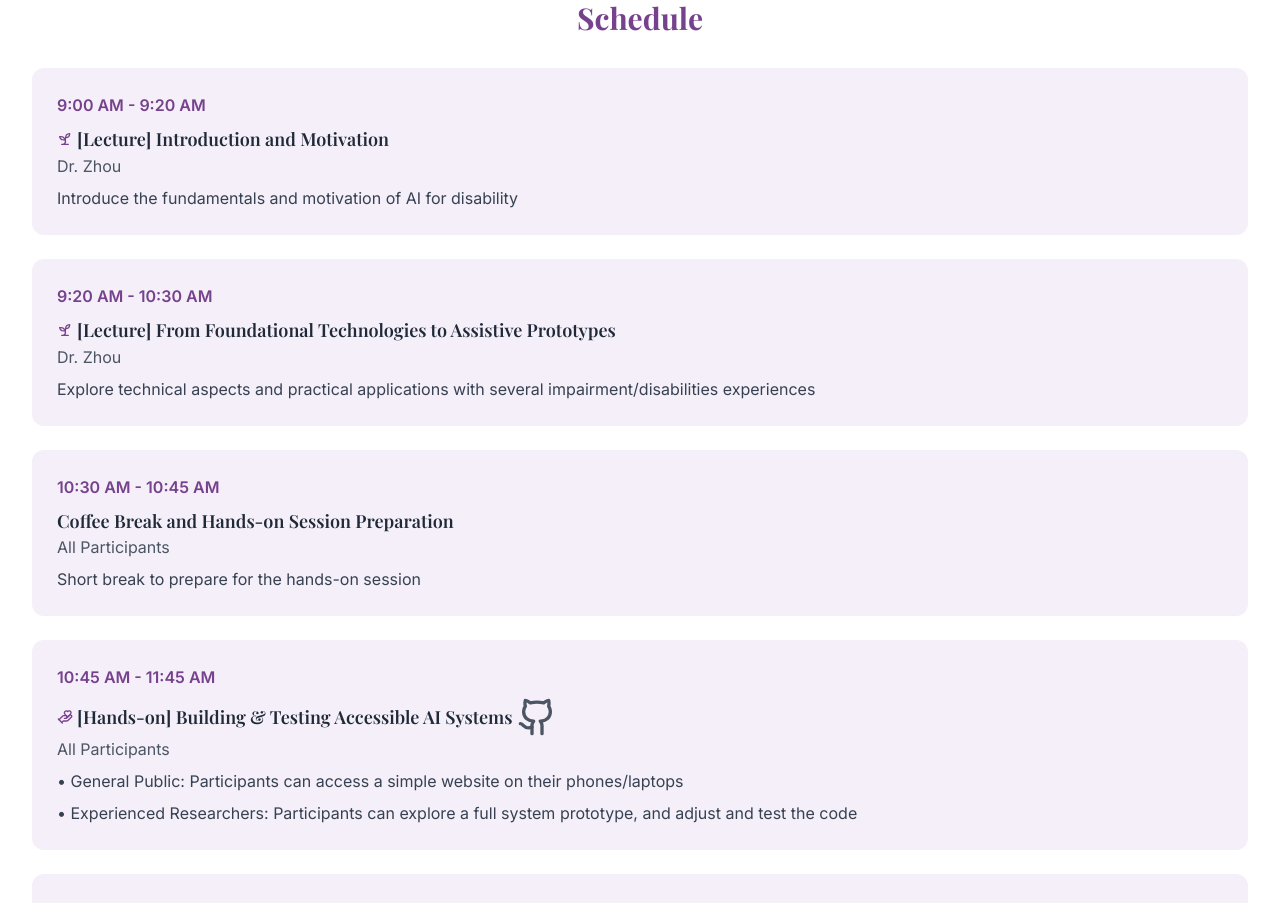
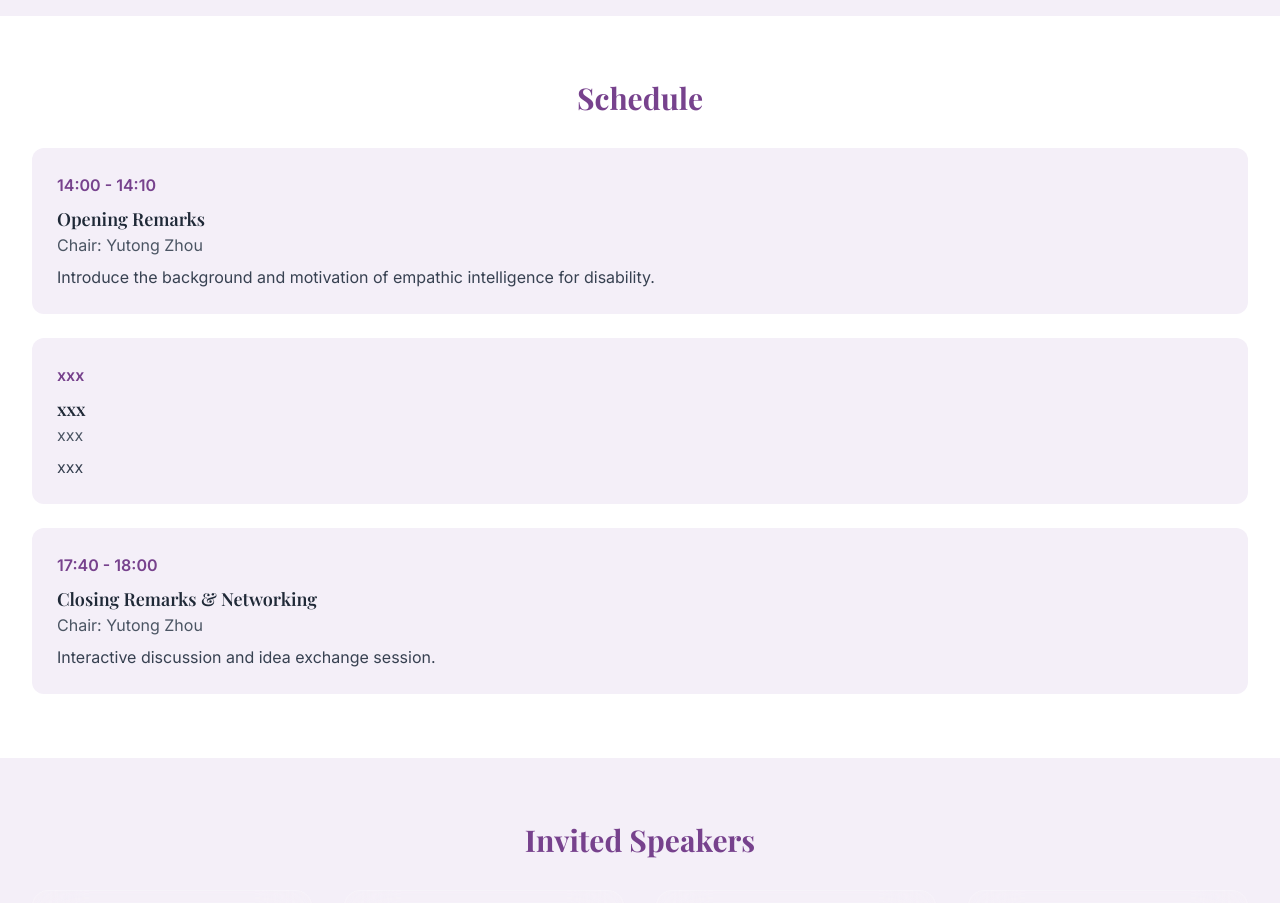
Before and after one commit to ElizaZhou96/EmpAI26, a React (Vite) app: page / in a window 1280 px wide. Shown: the part 1860-2763 px from the top of the page. Built offline with nearby package versions, Linux system fonts and the light colour scheme.

Commit message:
Update App.tsx

```diff
--- a/src/App.tsx
+++ b/src/App.tsx
@@ -110,12 +110,10 @@ function App() {
           <p className="text-lg text-gray-600 mb-8">
           In the past decade, artificial intelligence (AI) has achieved remarkable progress in recognizing faces, gestures, and multimodal signals. However, the most challenging question remains: How can AI understand all humans, not only the “typical” ones? According to the World Health Organization (WHO) report in 2023, an estimated 1.3 billion people (about 16% of the global population) live with significant disabilities affecting vision, hearing, cognition, or mobility. Their gestures are subtler, their facial cues atypical, and their voices sometimes silent. <br />This workshop proposes <strong className="font-bold text-gray-800">“Empathic Intelligence,”</strong> which extends beyond perception and action, bringing social understanding, affective awareness, and human-centered reasoning into intelligent systems. We aim to explore how multimodal AI can perceive, express, and respond responsibly to non-normative human signals, designing technologies and applications that make the world more accessible, inclusive, and emotionally intelligent. <br /><strong className="font-bold text-gray-800"><MessageCircleHeart className="inline w-5 h-5 text-[#77428D] animate-bounce mr-2" />Whether you are a general public, a master/PhD student just starting, or an expert with years of interdisciplinary experience, this workshop provides useful research perspectives and practical skills.</strong>
           </p>
-		  <div className="rounded-lg shadow-lg p-6">
           <h3 className="text-xl font-semibold text-[#77428D] mb-4">Topic of Interest</h3>
             <p className="text-gray-600 mb-4">
             xxx
 			</p>
-            </div>
         </div>
       </section>
 
@@ -124,11 +122,12 @@ function App() {
         <div className="max-w-7xl mx-auto px-4 sm:px-6 lg:px-8">
           <h2 className="text-3xl font-bold text-[#77428D] mb-8 text-center">Call for Papers</h2>
           <div className="grid grid-cols-1 md:grid-cols-1 gap-8">
-            <div className="bg-white rounded-lg shadow-lg p-6">
+            <div className="rounded-lg shadow-lg p-6">
 			  <h3 className="text-xl font-semibold text-[#77428D] mb-4">Important Dates</h3>
               <p className="text-gray-600 mb-4">
                 xxx
 			  </p>
+			</div>
 			  <h3 className="text-xl font-semibold text-[#77428D] mb-4">Paper Format</h3>
               <p className="text-gray-600 mb-4">
                 xxx
@@ -139,7 +138,6 @@ function App() {
 			  </p>
           </div>
         </div>
-        </div>
       </section>
 
       {/* Schedule Section */}
@@ -148,68 +146,22 @@ function App() {
           <h2 className="text-3xl font-bold text-[#77428D] mb-8 text-center">Schedule</h2>
           <div className="space-y-6">
             <ScheduleItem
-              time="9:00 AM - 9:20 AM"
-              title={
-                <span className="inline-flex items-center gap-1">
-                  <Sprout className="w-4 h-4 text-[#77428D]" />
-                  [Lecture] Introduction and Motivation
-                </span>
-              }
-              speaker="Dr. Zhou"
-              description="Introduce the fundamentals and motivation of AI for disability "
+              time="14:00 - 14:10"
+              title="Opening Remarks"
+              speaker="Chair: Yutong Zhou"
+              description="Introduce the background and motivation of empathic intelligence for disability."
             />
 			<ScheduleItem
-              time="9:20 AM - 10:30 AM"
-              title={
-                <span className="inline-flex items-center gap-1">
-                  <Sprout className="w-4 h-4 text-[#77428D]" />
-                  [Lecture] From Foundational Technologies to Assistive Prototypes
-                </span>
-              }
-              speaker="Dr. Zhou"
-              description="Explore technical aspects and practical applications with several impairment/disabilities experiences"
+              time="xxx"
+              title="xxx"
+              speaker="xxx"
+              description="xxx"
             />
             <ScheduleItem
-              time="10:30 AM - 10:45 AM"
-              title="Coffee Break and Hands-on Session Preparation"
-              speaker="All Participants"
-              description="Short break to prepare for the hands-on session"
-            />
-            <ScheduleItem
-              time="10:45 AM - 11:45 AM"
-              title={
-                <span className="inline-flex items-center gap-1">
-                  <HandHeart className="w-4 h-4 text-[#77428D]" />
-                  [Hands-on] Building & Testing Accessible AI Systems
-                  <a href="https://github.com/ElizaZhou96/i2i-hands-on" className="text-gray-600 hover:text-[#77428D]">
-                  <Github size={40} />
-                </a>
-                </span>
-              }
-              speaker="All Participants"
-              description={
-                <div className="space-y-2">
-                  <p>• General Public: Participants can access a simple website on their phones/laptops</p>
-                  <p>• Experienced Researchers: Participants can explore a full system prototype, and adjust and test the code</p>
-                </div>
-              }
-            />
-            <ScheduleItem
-              time="11:45 AM - 12:05 AM"
-              title={
-                <span className="inline-flex items-center gap-1">
-                  <Sprout className="w-4 h-4 text-[#77428D]" />
-                  [Lecture] New Frontiers and Future Directions : Toward Empathic AI
-                </span>
-              }
-              speaker="Dr. Zhou"
-              description="Discussion of emerging trends and future research directions"
-            />
-            <ScheduleItem
-              time="12:05 AM - 12:15 PM"
-              title="Closing"
-              speaker="All Participants"
-              description="Interactive discussion and idea exchange session"
+              time="17:40 - 18:00"
+              title="Closing Remarks & Networking"
+              speaker="Chair: Yutong Zhou"
+              description="Interactive discussion and idea exchange session."
             />
           </div>
         </div>
```
Lines whose indentation alone changed are shown as unchanged.
